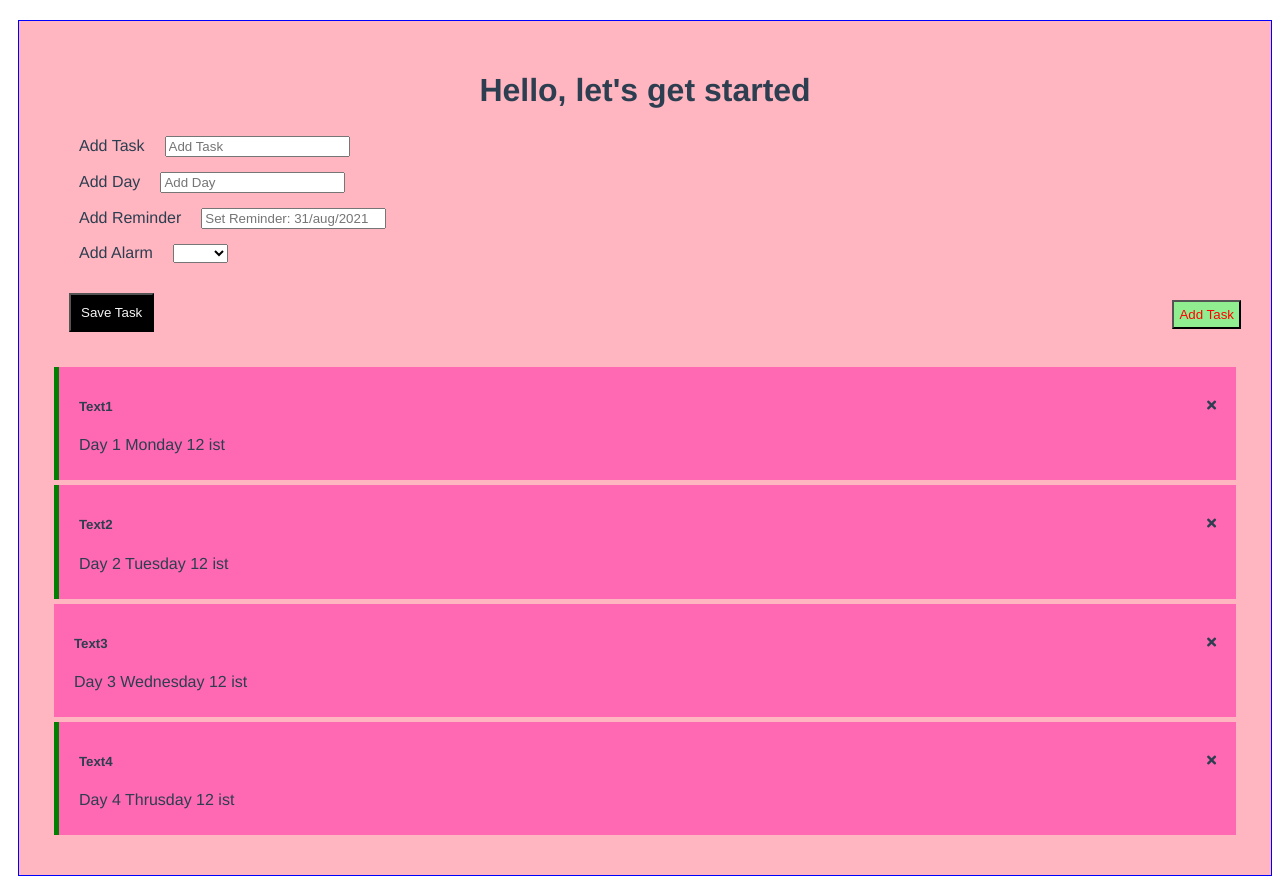
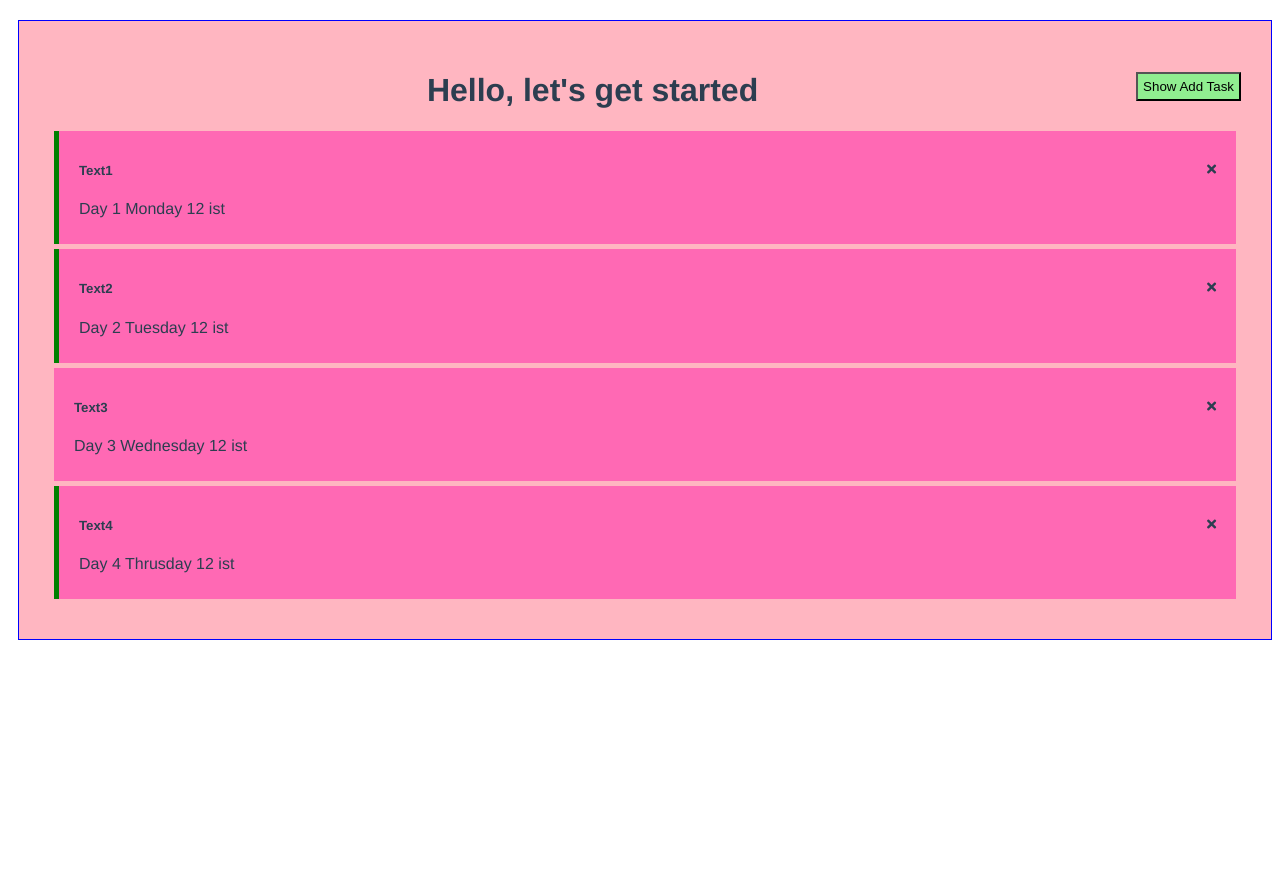
Before and after one commit to singhtanya123/tasktracker_Traversy_Media, a Vue app: page / in a window 1280 px wide. After the commit the page ends 800 px from the top, so only its background shows below. Built offline with nearby package versions, Linux system fonts and the light colour scheme.

Commit message:
-corrected addTasktoggle and showaddtask button also.

```diff
--- a/src/components/AddTask.vue
+++ b/src/components/AddTask.vue
@@ -40,8 +40,8 @@
         placeholder="Set Alarm"
         v-model="alarm"
       >
-        <option>True</option>
-        <option>False</option>
+        <option value="true">True</option> //Give in value which is about to pass it, can use these values by name.
+        <option value="false">False</option>
       </select>
     </div>
     <input type="submit" value="Save Task" class="save-btn" />
@@ -79,14 +79,15 @@ export default {
         text: this.text,
         day: this.day,
         reminder: this.reminder,
-        alarm: this.alarm,
-      };
-      this.$emit("addTask", newTask);
+        alarm: this.alarm
+      }
 
-      (this.text = ""),
-        (this.day = ""),
-        (this.reminder = ""),
-        (this.alarm = false);
+      this.$emit("add-task", newTask);
+
+      this.text = "",
+      this.day = "",
+      this.reminder = "",
+      this.alarm = false;
     },
   },
 };
--- a/src/components/Button.vue
+++ b/src/components/Button.vue
@@ -11,7 +11,7 @@ export default {
   },
   methods: {
     onClick() {
-      console.log("button click");
+      this.$emit('show-add-task')
     },
   },
 };
@@ -19,10 +19,8 @@ export default {
 
 <style>
 button {
-  margin-top: -5em;
   text-align: center;
   padding: 5px;
-  color: red;
   float: right;
 }
 </style>
--- a/src/components/Header.vue
+++ b/src/components/Header.vue
@@ -1,14 +1,12 @@
 <template>
   <div class="header">
+     <Button @show-add-task="showAddTask" :text="showTask ?'Close Add Task': 'Show Add Task'"  :color="showTask ?'red': 'lightgreen'" />
     <h1 class="center">{{ title }}</h1>
-    <div class="row">
-      <div col-8>
-        <AddTask @addTask="addTask" />
+
+      <div v-if="showTask">
+        <AddTask @show-add-task="addTask" />
       </div>
-      <div col-4>
-        <Button text="Add Task" color="lightgreen" />
-      </div>
-    </div>
+
     <Tasks
       @toggle-alarm="toggleAlarm"
       @delete-task="deleteTask"
@@ -32,6 +30,7 @@ export default {
   data() {
     return {
       tasks: [],
+      showTask: false
     };
   },
   components: {
@@ -40,6 +39,9 @@ export default {
     AddTask,
   },
   methods: {
+    showAddTask(){
+      this.showTask=!this.showTask
+    },
     addTask(task) {
       this.tasks = [...this.tasks, task];
     },
@@ -51,7 +53,7 @@ export default {
     toggleAlarm(id) {
       this.tasks = this.tasks.map((task) =>
         task.id == id ? { ...task, alarm: !task.alarm } : task
-      );
+      )
     },
   },
   created() {
```
